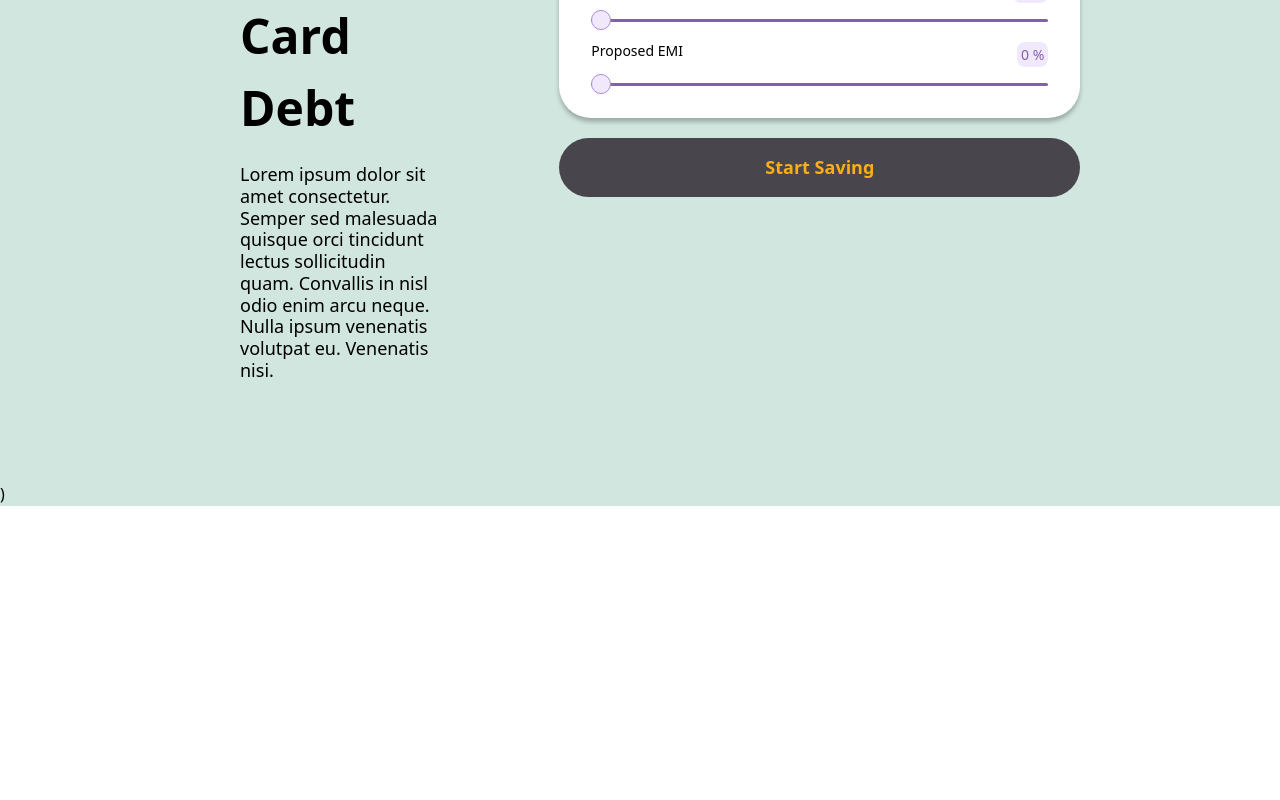
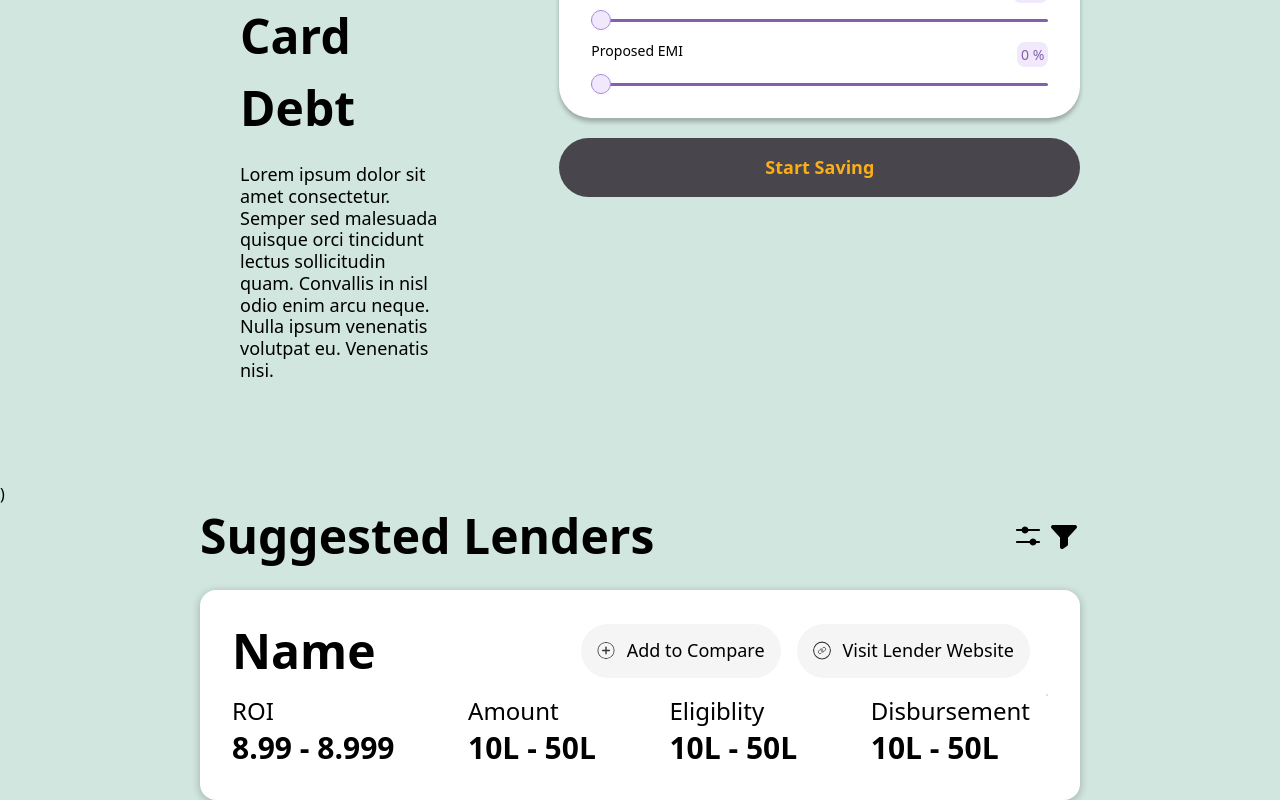
Before and after one commit to mahi25soni/temp-shiploan-frontend, a Next.js app: page /home-loan in a window 1280 px wide. Shown: the part 537-1337 px from the top of the page. Before the commit the page ends 1043 px from the top, so only its background shows below. Built offline with nearby package versions, Linux system fonts and the light colour scheme.

Commit message:
Core : Suggested lenders page restyled for desktop too along with the mobile

```diff
--- a/src/app/(loan)/home-loan/page.tsx
+++ b/src/app/(loan)/home-loan/page.tsx
@@ -1,6 +1,7 @@
 "use client";
 import LoanCalculator from '@/components/CalculaterComponent/LoanCalculator'
 import SuggestedLoan from '@/components/SuggestedLoan/SuggestedLoan';
+import SuggestedLenders from '@/components/SuggestesLenders/SuggestedLenders';
 import PageWrapper from '@/components/wrappers/PageWrapper'
 import SuggestedLoanWrapper from '@/components/wrappers/SuggestedLoanWrapper';
 import { useFormik } from 'formik'
@@ -81,6 +82,7 @@ const HomeLoan = () => {
         {suggestLoan && <SuggestedLoan {...suggestedLoanData} />}
 
       </PageWrapper>)
+      <SuggestedLenders ></SuggestedLenders>
     </div>
 
   );
--- a/src/components/SuggestesLenders/SuggestedLenders.tsx
+++ b/src/components/SuggestesLenders/SuggestedLenders.tsx
@@ -2,57 +2,101 @@ import Image from 'next/image';
 import React from 'react'
 import BrownLine from '../atoms/BrownLine';
 
-interface Props {
-    bgColor: string;
-}
 
-const SuggestedLenders = (data: Props) => {
+
+const SuggestedLenders = () => {
     return (
         <div
-            className="m-auto flex  lg:h-[1192px] h-full w-full flex-col  items-center justify-start gap-6"
-            style={{
-                background: `${data?.bgColor}`,
-            }}
+            className="m-auto flex h-full w-full flex-col  items-center justify-start gap-6 lg:px-[200px]"
         >
 
-            <div className='p-6 bg-white rounded-32 flex justify-between items-center gap-4 w-[353px]'>
-                <div className='flex flex-col gap-4'>
-                    <div className='flex items-center gap-1'>
-                        <div className='font-bold text-2xl leading-[29.05px] '>
+            <div className='flex items-center justify-between w-[353px] lg:w-full'>
+                <div className='font-bold text-base lg:text-5xl lg:leading-[60px]'>
+                    Suggested Lenders
+                </div>
+                <div className='flex items-center gap-1'>
+                    <div className="relative w-6 h-6 lg:w-8 lg:h-8">
+                        <Image src='/SlidersHorizontal.svg' fill alt='Slides Horizontal' />
+                    </div>
+                    <div className="relative w-6 h-6 lg:w-8 lg:h-8">
+                        <Image src='/Funnel.svg' fill alt='Funnel' />
+                    </div>
+                </div>
+
+            </div>
+            <div className='p-6 bg-white rounded-32 flex justify-between items-center gap-4 w-[353px] shadow-[0_2px_8px_rgba(0,0,0,0.25)] lg:w-full lg:rounded-2xl lg:p-8
+'>
+                <div className='flex flex-col gap-4 lg:w-full'>
+                    <div className='flex items-center gap-1 lg:h-[58px] lg:justify-between'>
+                        <div className='font-bold text-2xl leading-[29.05px] lg:text-5xl lg:leading-[58px] '>
                             Name
                         </div>
-                        <Image src='/PlusCircle.svg' width={18} height={18} alt="Add Button" className='rounded-full' />
-                        <Image src='/connect.svg' width={18} height={18} alt="Connect Button" className='rounded-full' />
+                        <div className='hidden lg:flex gap-4 '>
+                            <div className='bg-transparent-gray flex justify-center items-center gap-3 p-4 description-text-18 rounded-32'>
+                                <Image src='/PlusCircle.svg' width={18} height={18} alt="Add Button" className='rounded-full' />
+                                <div>Add to Compare</div>
+                            </div>
+                            <div className='bg-transparent-gray flex justify-center items-center gap-3 p-4 description-text-18 rounded-32'>
+                                <Image src='/connect.svg' width={18} height={18} alt="Connect Button" className='rounded-full' />
+
+                                <div>Visit Lender Website</div>
+                            </div>
+                        </div>
+                        <Image src='/PlusCircle.svg' width={18} height={18} alt="Add Button" className='rounded-full lg:hidden' />
+                        <Image src='/connect.svg' width={18} height={18} alt="Connect Button" className='rounded-full lg:hidden' />
                     </div>
-                    <BrownLine />
-                    <div className='flex gap-4 items-center justify-start'>
+                    <div className='lg:hidden w-full '>
+                        <BrownLine />
+                    </div>
+
+                    <div className='flex gap-4 items-center justify-start lg:justify-between w-full'>
                         <div className='flex flex-col gap-1 '>
-                            <div className='text-xs leading-[14.52px] text-[#000000]'>
+                            <div className='text-xs leading-[14.52px] lg:text-2xl lg:leading-[29.05px] '>
                                 ROI
                             </div>
-                            <div className='text-sm font-bold leading-[16.94px]'>
+                            <div className='text-sm font-bold leading-[16.94px]  lg:text-3xl lg:leading-[38.73px]'>
                                 8.99 {" - "} 8.999
                             </div>
                         </div>
                         <div className='flex flex-col gap-1 '>
-                            <div className='text-xs leading-[14.52px] text-[#000000]'>
+                            <div className='text-xs leading-[14.52px] text-[#000000] lg:text-2xl lg:leading-[29.05px] '>
                                 Amount
                             </div>
-                            <div className='text-sm font-bold leading-[16.94px]'>
+                            <div className='text-sm font-bold leading-[16.94px] lg:text-3xl lg:leading-[38.73px]'>
                                 10L {" - "} 50L
                             </div>
                         </div>
 
+
+                        <div className='hidden lg:flex flex-col gap-1 '>
+                            <div className='text-xs leading-[14.52px] text-[#000000] lg:text-2xl lg:leading-[29.05px] '>
+                                Eligiblity
+                            </div>
+                            <div className='text-sm font-bold leading-[16.94px] lg:text-3xl lg:leading-[38.73px]'>
+                                10L {" - "} 50L
+                            </div>
+                        </div>
+                        <div className='hidden lg:flex flex-col gap-1 '>
+                            <div className='text-xs leading-[14.52px] text-[#000000] lg:text-2xl lg:leading-[29.05px] '>
+                                Disbursement
+                            </div>
+                            <div className='text-sm font-bold leading-[16.94px] lg:text-3xl lg:leading-[38.73px]'>
+                                10L {" - "} 50L
+                            </div>
+                        </div>
+
+
                     </div>
                 </div>
-                <BrownLine height={true}/>
-                <div className='flex flex-col gap-4 '>
+
+                <BrownLine height={true} />
+                <div className='flex flex-col gap-4 lg:hidden'>
                     <div className='flex flex-col gap-1 '>
                         <div className='text-xs leading-[14.52px] text-[#000000]'>
                             Eligiblity
                         </div>
                         <div className='text-sm font-bold leading-[16.94px]'>
-                        10L {" - "} 50L
+                            10L {" - "} 50L
                         </div>
                     </div>
                     <div className='flex flex-col gap-1 '>
--- a/tailwind.config.ts
+++ b/tailwind.config.ts
@@ -32,6 +32,7 @@ const config: Config = {
         "light-purple": "var(--bg-light-purple)",
         "light-green": "var(--bg-light-green)",
         "light-blue": "var(--bg-light-blue)",
+        'transparent-gray': 'rgba(72, 69, 76, 0.05)'
       },
     },
   },
```
Also changed, not shown: public/Funnel.svg (added), public/SlidersHorizontal.svg (added).
